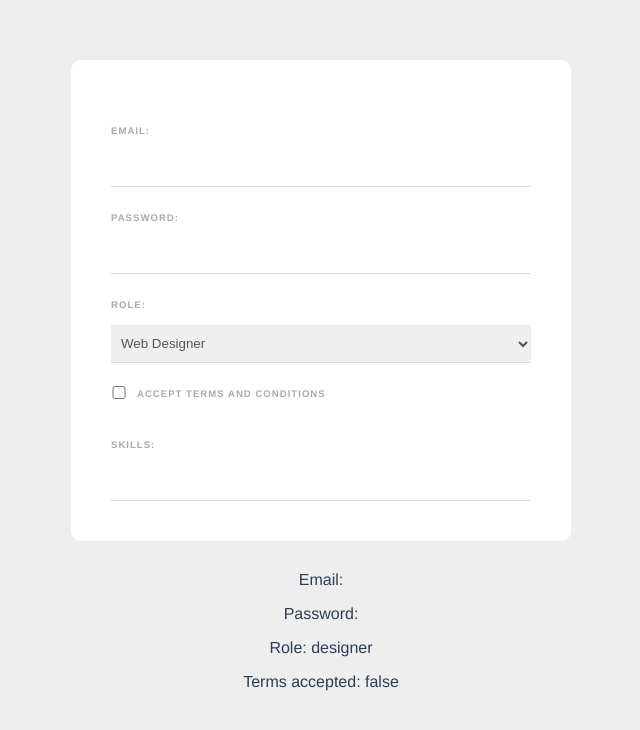
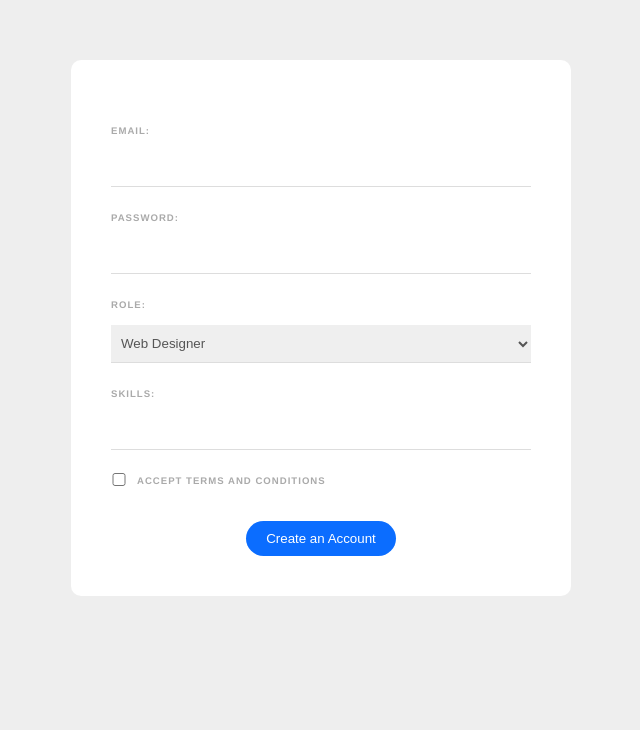
Before and after one commit to sendgn/web-form, a Vue app: page / in a window 1280 px wide. Shown: the top 730 px of the page, without its empty margins (319-959 px from the left). Built offline with nearby package versions, Linux system fonts and the light colour scheme.

Commit message:
Password validation

```diff
--- a/src/components/SignupForm.vue
+++ b/src/components/SignupForm.vue
@@ -1,10 +1,11 @@
 <template>
-  <form>
+  <form @submit.prevent="handleSubmit">
     <label>Email:</label>
-    <input type="email" required v-model="email">
+    <input type="email" required v-model="email" />
 
     <label>Password:</label>
-    <input type="password" required v-model="password">
+    <input type="password" required v-model="password" />
+    <div v-if="passwordError" class="error">{{ passwordError }}</div>
 
     <label>Role:</label>
     <select v-model="role">
@@ -12,17 +13,21 @@
       <option value="designer">Web Designer</option>
     </select>
 
+    <!-- Keyboard events -->
+    <label>Skills:</label>
+    <input type="text" v-model="tempSkill" @keyup.alt="addSkill" />
+    <div v-for="skill in skills" :key="skill" class="pill">
+      <span @click="removeSkill(skill)">{{ skill }}</span>
+    </div>
+
     <!-- Single checkbox -->
     <div class="terms">
-      <input type="checkbox" v-model="terms" required>
+      <input type="checkbox" v-model="terms" required />
       <label>Accept terms and conditions</label>
     </div>
 
-    <!-- Keyboard events -->
-    <label>Skills:</label>
-    <input type="text" v-model="tempSkill" @keyup.alt="addSkill">
-    <div v-for="skill in skills" :key="skill" class="pill">
-      <span @click="removeSkill(skill)">{{ skill }}</span>
+    <div class="submit">
+      <button>Create an Account</button>
     </div>
 
     <!-- Multiple checkboxes -->
@@ -39,12 +44,6 @@
       <label>mario</label>
     </div> -->
   </form>
-
-  <p>Email: {{ email }}</p>
-  <p>Password: {{ password }}</p>
-  <p>Role: {{ role }}</p>
-  <p>Terms accepted: {{ terms }}</p>
-  <!-- <p>Names: {{ names }}</p> -->
 </template>
 
 <script>
@@ -57,6 +56,7 @@
       terms: false,
       tempSkill: '',
       skills: [],
+      passwordError: ''
       // names: []
     }
   },
@@ -73,6 +73,21 @@
       this.skills = this.skills.filter((item) => {
         return item !== skill
       })
+    },
+    handleSubmit() {
+      // validate password
+      this.passwordError =
+        this.password.length > 5
+          ? ''
+          : 'Password must be at least 6 chars long'
+
+      if (!this.passwordError) {
+        console.log('email: ', this.email)
+        console.log('password: ', this.password)
+        console.log('role: ', this.role)
+        console.log('skills: ', this.skills)
+        console.log('terms accepted: ', this.terms)
+      }
     }
   }
 }
@@ -125,4 +140,22 @@
     color: #777;
     cursor: pointer;
   }
+  button {
+    background: #0b6dff;
+    border: none;
+    padding: 10px 20px;
+    margin-top: 20px;
+    color: white;
+    border-radius: 20px;
+    cursor: pointer;
+  }
+  .submit {
+    text-align: center;
+  }
+  .error {
+    color: #ff0062;
+    margin-top: 10px;
+    font-size: 0.8em;
+    font-weight: bold;
+  }
 </style>
```
